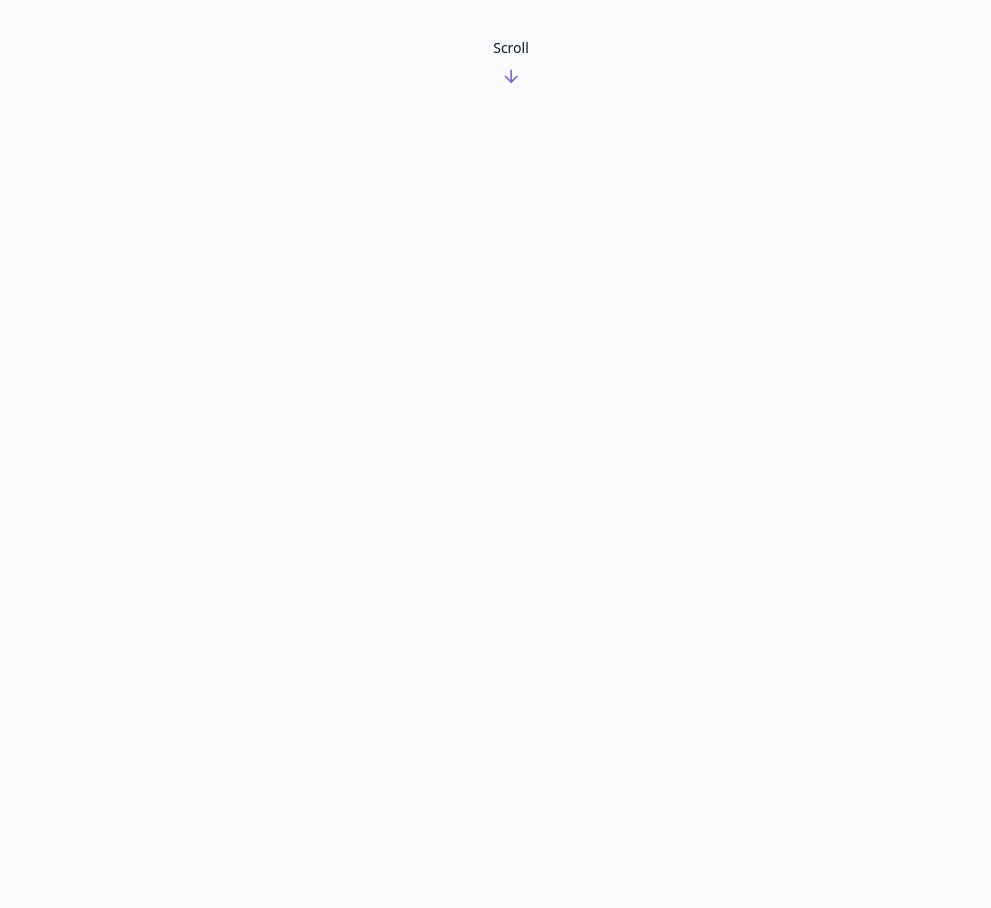
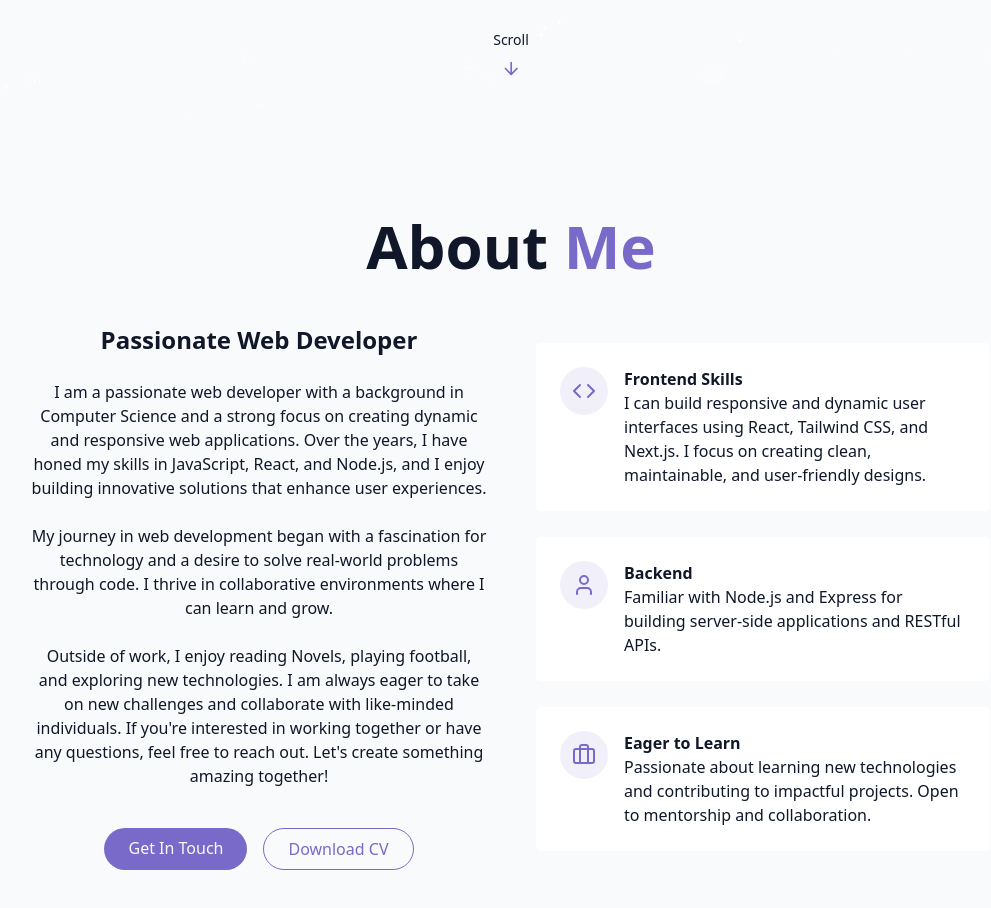
Before and after one commit to Paresh-29/portfolio, a React (Vite) app: page / in a window 1280 px wide. Shown: the part 680-1588 px from the top of the page, without its empty margins (129-1120 px from the left). Before the commit the page ends 800 px from the top, so only its background shows below. Built offline with nearby package versions, Linux system fonts and the light colour scheme.

Commit message:
feat: add About section and CV download link

```diff
--- /dev/null
+++ b/src/components/AboutSection.jsx
@@ -0,0 +1,96 @@
+import { Briefcase, Code, User } from "lucide-react";
+
+export const AboutSection = () => {
+  return (
+    <section id="about" className="py-24 px-4 relative">
+      <div className="container mx-auto max-w-5xl">
+        <h2 className="text-4xl md:text-6xl font-bold text-center mb-12">
+          About <span className="text-primary ">Me</span>
+        </h2>
+        <div className="grid grid-cols-1 md:grid-cols-2 gap-12 items-center">
+          <div className="space-y-6">
+            <h3 className="text-2xl font-semibold">Passionate Web Developer</h3>
+            <p className="text-muted-foreground">
+              I am a passionate web developer with a background in Computer
+              Science and a strong focus on creating dynamic and responsive web
+              applications. Over the years, I have honed my skills in
+              JavaScript, React, and Node.js, and I enjoy building innovative
+              solutions that enhance user experiences.
+            </p>
+            <p className="text-muted-foreground">
+              My journey in web development began with a fascination for
+              technology and a desire to solve real-world problems through code.
+              I thrive in collaborative environments where I can learn and grow.
+            </p>
+            <p className="text-muted-foreground">
+              Outside of work, I enjoy reading Novels, playing football, and
+              exploring new technologies. I am always eager to take on new
+              challenges and collaborate with like-minded individuals. If you're
+              interested in working together or have any questions, feel free to
+              reach out. Let's create something amazing together!
+            </p>
+
+            <div className="flex flex-col sm:flex-row gap-4 pt-4 justify-center">
+              <a href="#contact" className="cosmic-button">
+                Get In Touch
+              </a>
+              <a
+                href="/public/pkb.pdf"
+                download="Paresh_Barick_CV.pdf"
+                className="px-6 py-2 rounded-full border border-primary text-primary hover:bg-primary/10 transition-colors duration-300"
+              >
+                Download CV
+              </a>{" "}
+            </div>
+          </div>
+
+          <div className="grid grid-cols-1 gap-6">
+            <div className="gradient-border p-6 card-hover">
+              <div className="flex items-start gap-4">
+                <div className="p-3 rounded-full bg-primary/10">
+                  <Code className="h-6 w-6 text-primary" />
+                </div>
+                <div className="text-left">
+                  <h4 className="font-semibold text-large">Frontend Skills</h4>
+                  <p className="text-muted-foreground">
+                    I can build responsive and dynamic user interfaces using
+                    React, Tailwind CSS, and Next.js. I focus on creating clean,
+                    maintainable, and user-friendly designs.
+                  </p>
+                </div>
+              </div>
+            </div>
+            <div className="gradient-border p-6 card-hover">
+              <div className="flex items-start gap-4">
+                <div className="p-3 rounded-full bg-primary/10">
+                  <User className="h-6 w-6 text-primary" />
+                </div>
+                <div className="text-left">
+                  <h4 className="font-semibold text-large">Backend</h4>
+                  <p className="text-muted-foreground">
+                    Familiar with Node.js and Express for building server-side
+                    applications and RESTful APIs.
+                  </p>
+                </div>
+              </div>
+            </div>
+            <div className="gradient-border p-6 card-hover">
+              <div className="flex items-start gap-4">
+                <div className="p-3 rounded-full bg-primary/10">
+                  <Briefcase className="h-6 w-6 text-primary" />
+                </div>
+                <div className="text-left">
+                  <h4 className="font-semibold text-large">Eager to Learn</h4>
+                  <p className="text-muted-foreground">
+                    Passionate about learning new technologies and contributing
+                    to impactful projects. Open to mentorship and collaboration.
+                  </p>
+                </div>
+              </div>
+            </div>
+          </div>
+        </div>
+      </div>
+    </section>
+  );
+};
--- a/src/pages/Home.jsx
+++ b/src/pages/Home.jsx
@@ -1,3 +1,4 @@
+import { AboutSection } from "../components/AboutSection";
 import { HeroSection } from "../components/HeroSection";
 import { Navbar } from "../components/Navbar";
 import { StarBackground } from "../components/StarBackground";
@@ -18,6 +19,7 @@ export const Home = () => {
       {/* Main contents */}
       <main>
         <HeroSection />
+        <AboutSection />
       </main>
 
       {/* Footer */}
```
Also changed, not shown: 1 other file (tests, documents, lock files or other folders).
